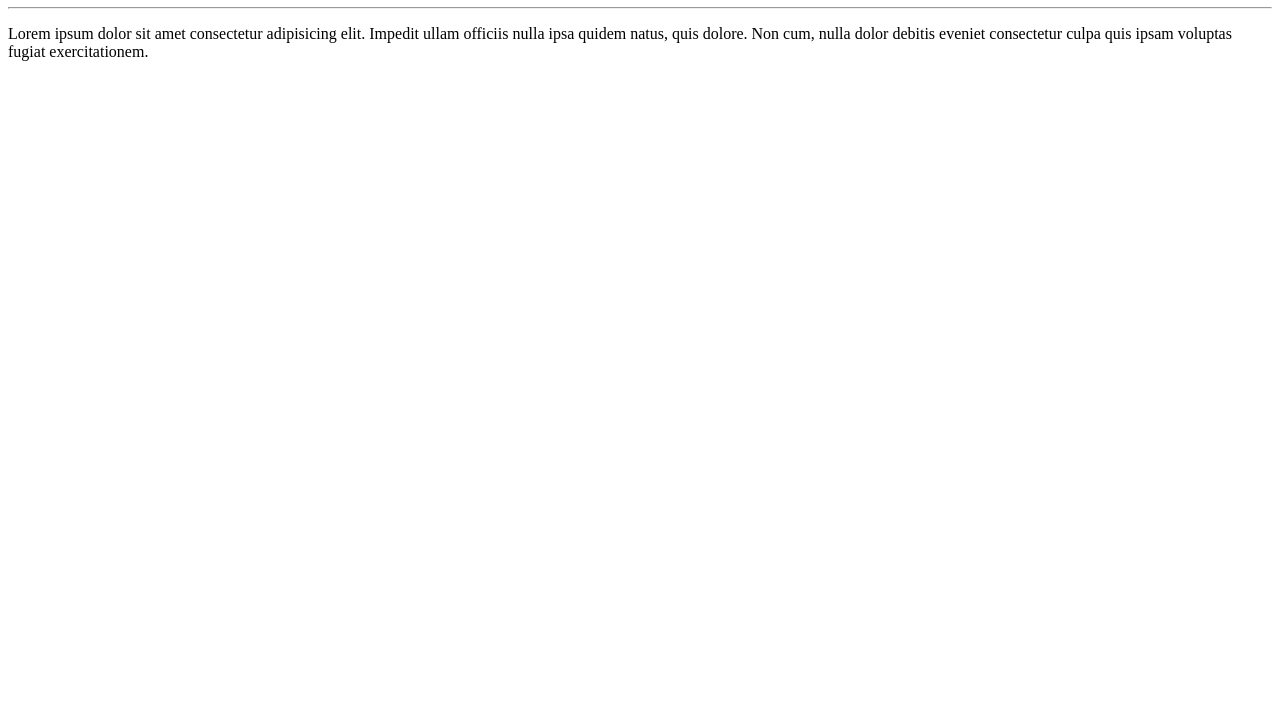
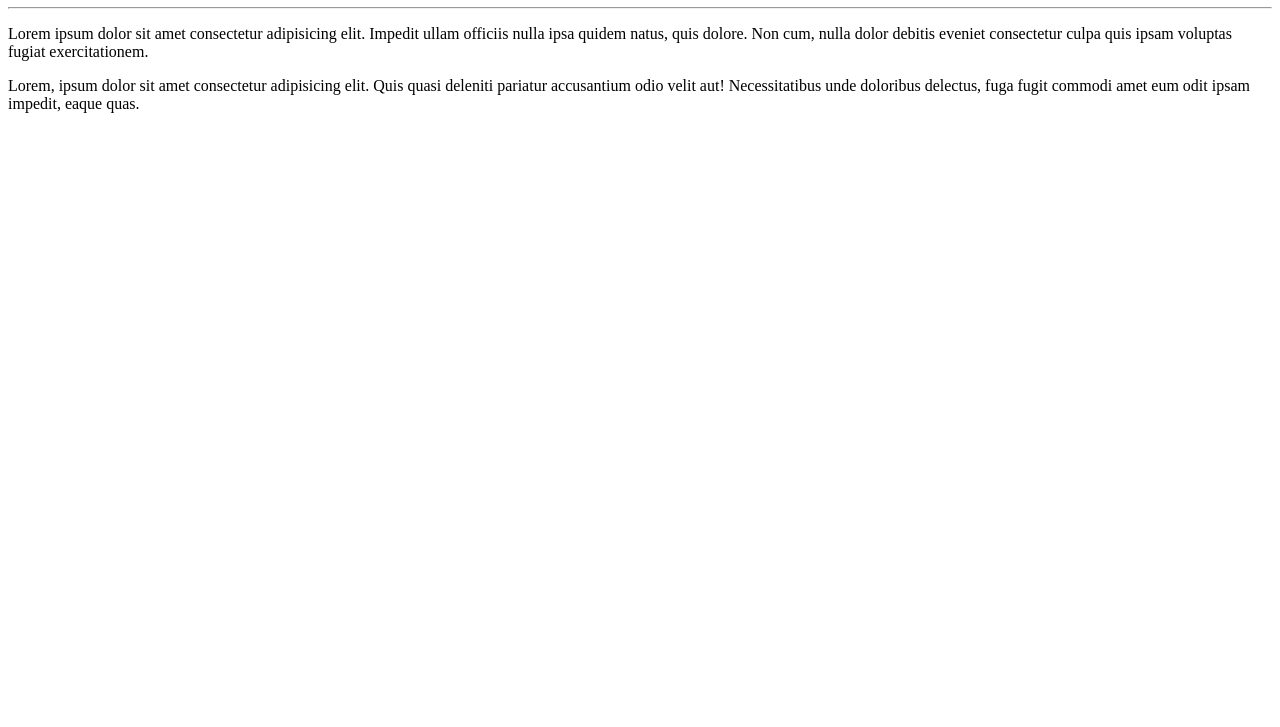
Before and after one commit to NicolasOmena/OlaMundo, a plain HTML site: page Site-exemplo/index.html in a window 1280 px wide. Shown: the part 73-800 px from the top of the page. Drawn offline with Linux system fonts and the light colour scheme.

Commit message:
Parágrafo Adicionado

```diff
--- a/Site-exemplo/index.html
+++ b/Site-exemplo/index.html
@@ -9,5 +9,6 @@
     <h1>Olá Mundo!!</h1>
     <hr>
     <p>Lorem ipsum dolor sit amet consectetur adipisicing elit. Impedit ullam officiis nulla ipsa quidem natus, quis dolore. Non cum, nulla dolor debitis eveniet consectetur culpa quis ipsam voluptas fugiat exercitationem.</p>
+    <p>Lorem, ipsum dolor sit amet consectetur adipisicing elit. Quis quasi deleniti pariatur accusantium odio velit aut! Necessitatibus unde doloribus delectus, fuga fugit commodi amet eum odit ipsam impedit, eaque quas.</p>
 </body>
 </html>
```
